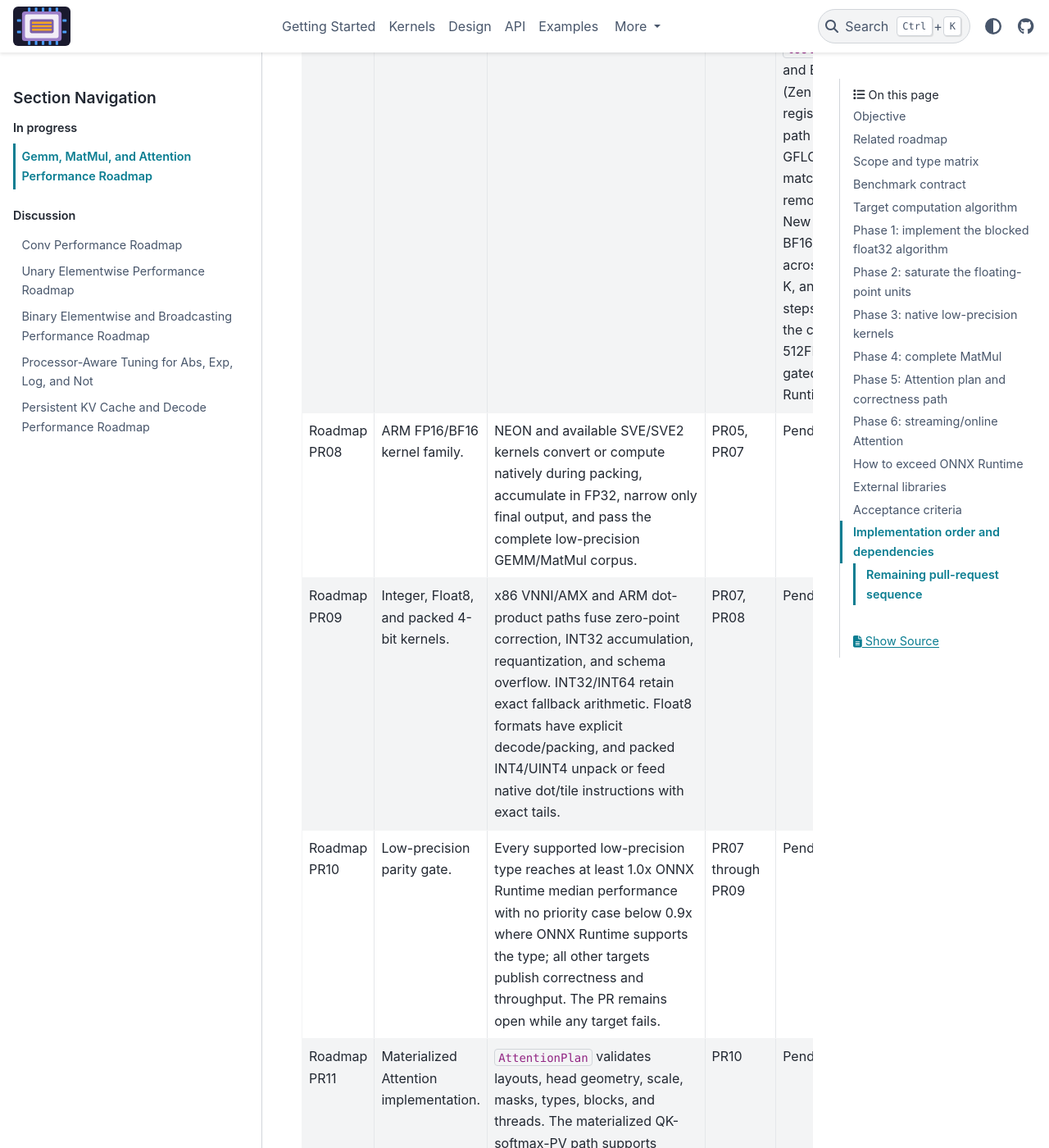
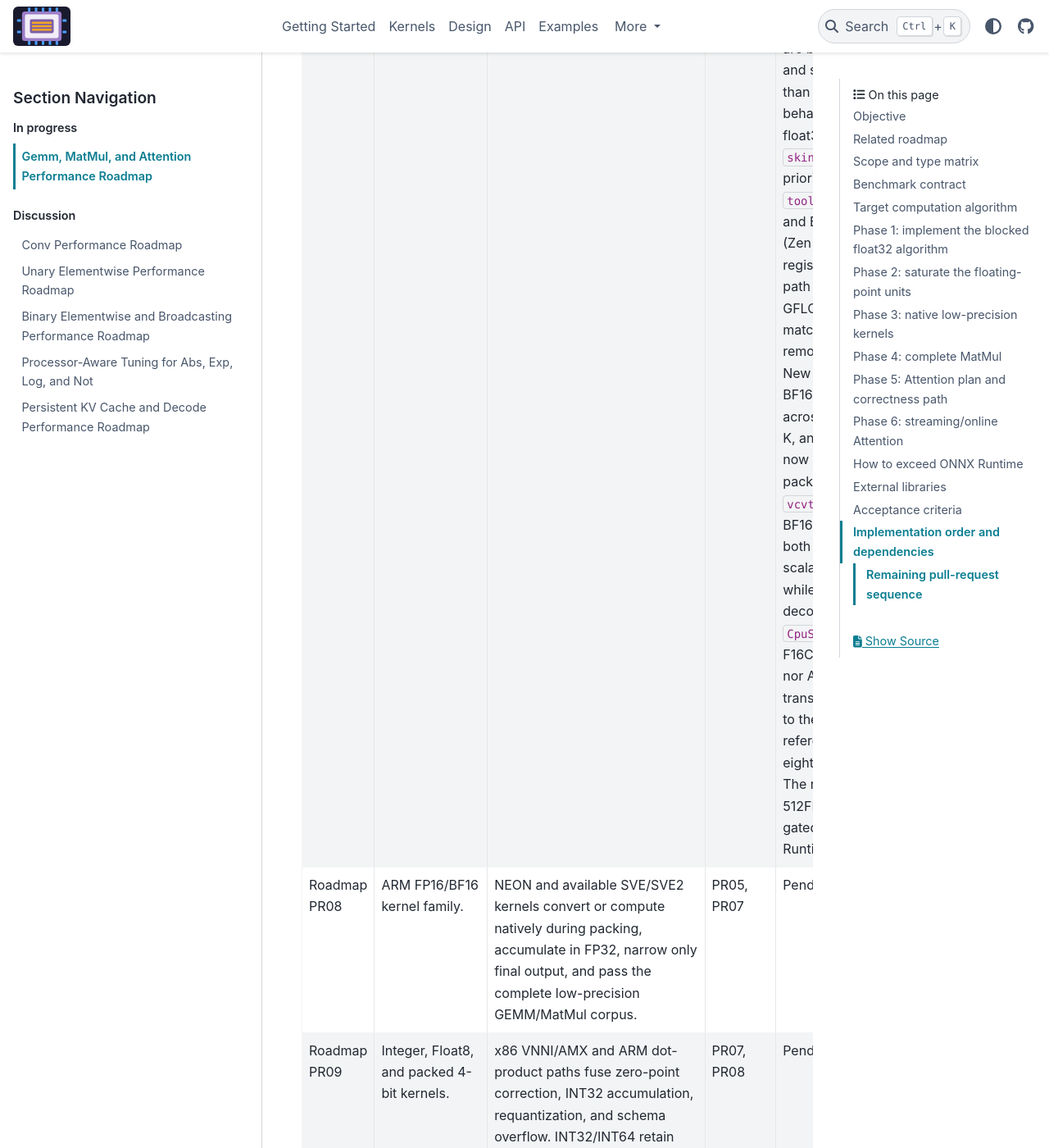
Before and after one commit to xadupre/onnx-light-cpu, a Sphinx documentation site: the page built from docs/next_steps/2026_08_gemm_matmul.rst, in a window 1280 px wide and 1400 px high, scrolled down 25801 px. Shown: the whole window at 82% size. Built offline with Sphinx 7.4.7 and the PyData theme 0.15.4, drawn with Linux system fonts in a browser that asks for light colours; pages that are not in the unit, such as notebooks, are missing from menus.

Commit message:
GEMM: vectorized F16C/AVX2 conversion in the contiguous packing copy (roadmap PR07) (#199)
* Initial plan

* GEMM: vectorized F16C/AVX2 conversion in the contiguous packing copy (roadmap PR07 next step)

Co-authored-by: xadupre <22452781+xadupre@users.noreply.github.com>

* Gate FP16 packing on CpuSupportsF16C() only (F16C needs AVX, not AVX2)

Co-authored-by: xadupre <22452781+xadupre@users.noreply.github.com>

---------

Co-authored-by: copilot-swe-agent[bot] <198982749+Copilot@users.noreply.github.com>
Co-authored-by: xadupre <22452781+xadupre@users.noreply.github.com>

```diff
--- a/docs/next_steps/2026_08_gemm_matmul.rst
+++ b/docs/next_steps/2026_08_gemm_matmul.rst
@@ -743,7 +743,8 @@ require measurements on dedicated hardware.
        supported.
      - P3-P4.
      - Roadmap PR07 is in progress (native FP16/BF16 convert-while-packing for
-       the general algorithm, no full-tensor widening); PR08 through PR10
+       the general algorithm, now with vectorized F16C/AVX2 conversion in the
+       contiguous packing copy, no full-tensor widening); PR08 through PR10
        below remain pending.
      - Roadmap PR07 through PR10 below.
    * - P6
@@ -1007,11 +1008,20 @@ dependency, and current status.
        71/84 at 2048³, matching or exceeding the widen path while removing its
        two full-tensor scratch passes. New ``GemmHalf`` C++ tests validate FP16
        and BF16 against the widen-then-float32 reference across square,
-       rectangular, transposed, empty-K, and bias configurations. The
-       remaining sub-steps -- vectorized F16C ``cvtph2ps`` conversion in the
-       contiguous packing copy, native AVX-512FP16/BF16 dot-product kernels,
-       and OS-tile-gated AMX -- and the dedicated-machine ONNX Runtime
-       comparison are still pending.
+       rectangular, transposed, empty-K, and bias configurations. The second
+       step, now implemented, vectorizes the *contiguous* packing copy: FP16
+       runs use the F16C ``vcvtph2ps`` instruction (``_mm256_cvtph_ps``) and
+       BF16 runs use an AVX2 zero-extend-and-shift, both eight elements at a
+       time with an exact scalar tail, so ``PackAPanel``/``PackBPanel`` widen
+       while packing without the per-element scalar bit decode on the hot path.
+       A new ``CpuSupportsF16C()`` CPUID gate selects the F16C path at runtime;
+       when neither F16C (FP16) nor AVX2 (BF16) is present, and for the strided
+       transposed gathers, the packing loops fall back to the identical scalar
+       decode, so the widen-reference ``GemmHalf`` tests -- extended with
+       non-eight-multiple tail shapes -- still match bit-for-bit. The remaining
+       sub-steps -- native AVX-512FP16/BF16 dot-product kernels and
+       OS-tile-gated AMX -- and the dedicated-machine ONNX Runtime comparison
+       are still pending.
    * - Roadmap PR08
      - ARM FP16/BF16 kernel family.
      - NEON and available SVE/SVE2 kernels convert or compute natively during
```
Also changed, not shown: CMakeLists.txt (+17 -2 lines), 6 other files.
